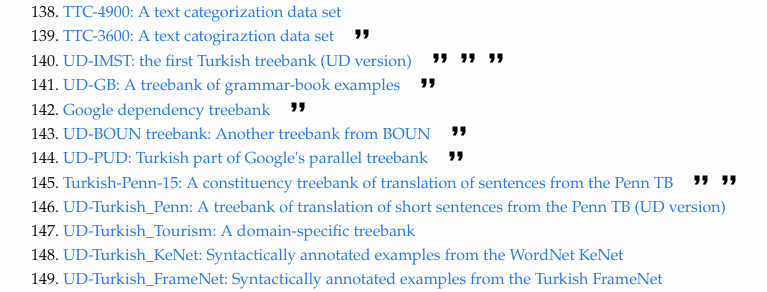
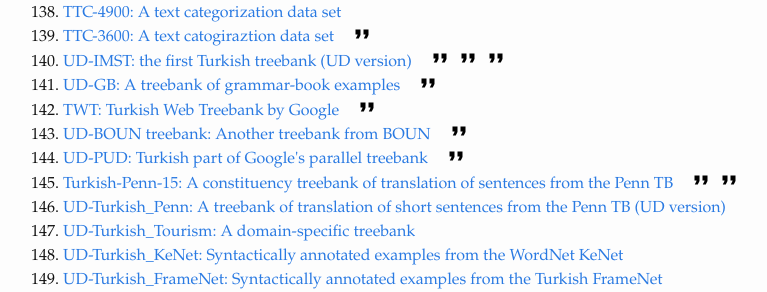
Before and after one commit to TurkishNLP/list, a Jekyll site: the page built from index.md, in a window 1280 px wide and 900 px high, scrolled down 3381 px. Shown: the part 157-449 px from the top of the window, without its empty margins (237-1004 px from the left). Built offline with Jekyll 4.4.1, drawn with Linux system fonts in a browser that asks for light colours.

Commit message:
Add the name of the Google treebank.

```diff
--- a/_data/resources.yml
+++ b/_data/resources.yml
@@ -128,7 +128,8 @@
   subcat: treebank
   license: CC-by-sa
   citations: [coltekin2015tlt]
-- dsc: Google dependency treebank
+- name: TWT
+  dsc: Turkish Web Treebank by Google
   link: https://github.com/google-research-datasets/turkish-treebanks/
   category: corpus
   subcat: treebank
```
